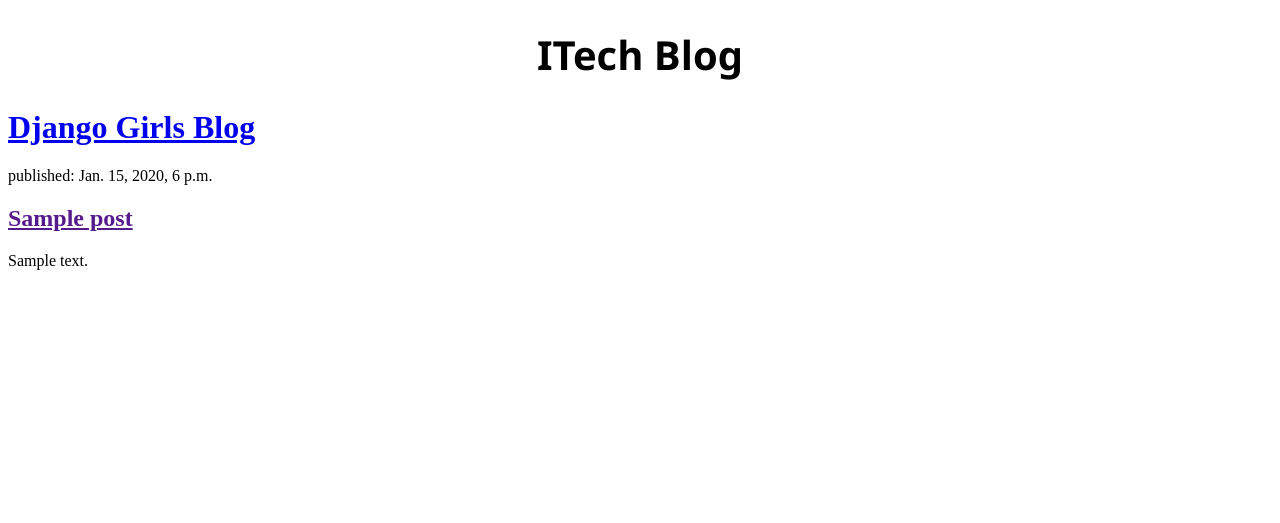
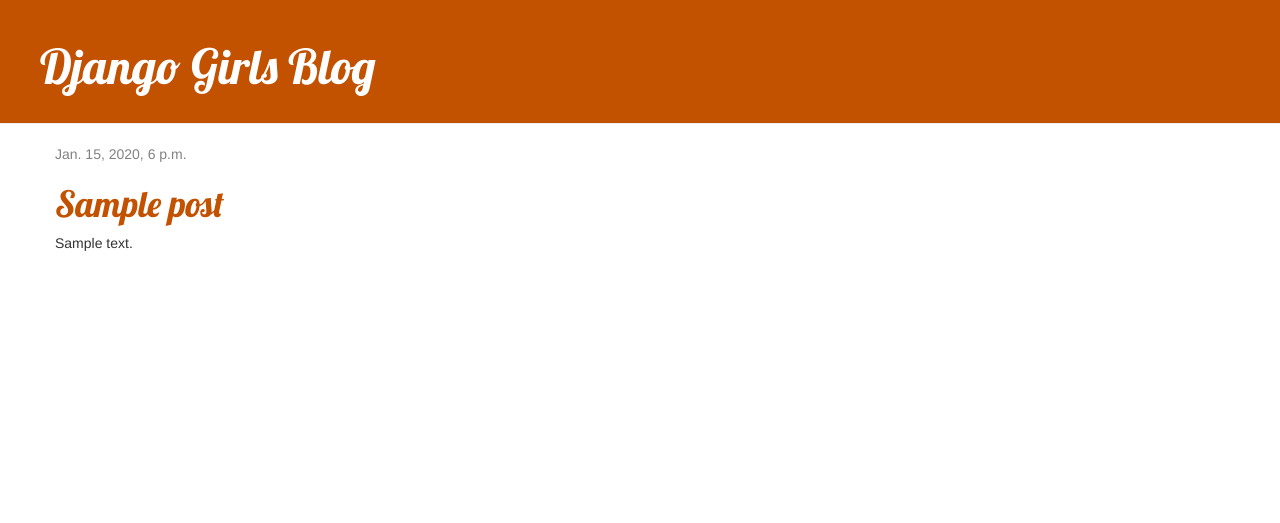
Before and after one commit to sarah1599/my-first-blog, a Django app: template blog/templates/blog/post_list.html in a window 1280 px wide. Shown: the top 523 px of the page. Run offline with Django 3.2, Linux system fonts and the light colour scheme; the template is opened without the code that fills it: values that come from a table or form of the project are taken from there, others are empty; tables that the repository leaves empty hold one stand-in row (values such as "Sample post"); some libraries are stand-ins or nearby versions.

Commit message:
Added view and template for detailed blog post as well as CSS for the site.

```diff
--- /dev/null
+++ b/blog/static/css/blog.css
@@ -0,0 +1,50 @@
+h1 a, h2 a {
+    color: #C25100;
+    font-family: 'Lobster';
+}
+.page-header {
+    background-color: #C25100;
+    margin-top: 0;
+    padding: 20px 20px 20px 40px;
+}
+
+.page-header h1, .page-header h1 a, .page-header h1 a:visited, .page-header h1 a:active {
+    color: #ffffff;
+    font-size: 36pt;
+    text-decoration: none;
+}
+
+.content {
+    margin-left: 40px;
+}
+
+h1, h2, h3, h4 {
+    font-family: 'Lobster', cursive;
+}
+
+.date {
+    color: #828282;
+}
+
+.save {
+    float: right;
+}
+
+.post-form textarea, .post-form input {
+    width: 100%;
+}
+
+.top-menu, .top-menu:hover, .top-menu:visited {
+    color: #ffffff;
+    float: right;
+    font-size: 26pt;
+    margin-right: 20px;
+}
+
+.post {
+    margin-bottom: 70px;
+}
+
+.post h2 a, .post h2 a:visited {
+    color: #000000;
+}
--- /dev/null
+++ b/blog/templates/blog/base.html
@@ -0,0 +1,23 @@
+{% load static %}
+<html>
+    <head>
+        <title>Django Girls blog</title>
+        <link rel="stylesheet" href="//maxcdn.bootstrapcdn.com/bootstrap/3.2.0/css/bootstrap.min.css">
+        <link rel="stylesheet" href="//maxcdn.bootstrapcdn.com/bootstrap/3.2.0/css/bootstrap-theme.min.css">
+        <link href='//fonts.googleapis.com/css?family=Lobster&subset=latin,latin-ext' rel='stylesheet' type='text/css'>
+        <link rel="stylesheet" href="{% static 'css/blog.css' %}">
+    </head>
+    <body>
+        <div class="page-header">
+            <h1><a href="/">Django Girls Blog</a></h1>
+        </div>
+        <div class="content container">
+            <div class="row">
+                <div class="col-md-8">
+                {% block content %}
+                {% endblock %}
+                </div>
+            </div>
+        </div>
+    </body>
+</html>
--- a/blog/templates/blog/post_list.html
+++ b/blog/templates/blog/post_list.html
@@ -1,27 +1,37 @@
-<!DOCTYPE html>
-<html lang="en">
+{% extends 'blog/base.html' %}
+{% load static %}
+
+
+<html>
     <head>
-    <meta charset="UTF-8">
-    <meta name="viewport" content="width=device-width, initial-scale=1.0">
-    <meta http-equiv="X-UA-Compatible" content="ie=edge">
         <title>ITech Blog</title>
-
+        <link rel="stylesheet" href="//maxcdn.bootstrapcdn.com/bootstrap/3.2.0/css/bootstrap.min.css">
+        <link rel="stylesheet" href="//maxcdn.bootstrapcdn.com/bootstrap/3.2.0/css/bootstrap-theme.min.css">
+        <link rel="stylesheet" href="{% static 'css/blog.css' %}">
+        <link href="//fonts.googleapis.com/css?family=Lobster&subset=latin,latin-ext" rel="stylesheet" type="text/css">
     </head>
     <body>
-    <center><h1 style="font-size:40px;font-family:'Segoe UI', Tahoma, Geneva, Verdana, sans-serif">ITech Blog</h1></center>
-    <!----<img src="/blog/templates/blog/tech.jpg" width="24" height="39">>-->
-
-    <div>
+        <div class="page-header">
             <h1><a href="/">Django Girls Blog</a></h1>
         </div>
 
+        <div class="content container">
+            <div class="row">
+                <div class="col-md-8">
+                    {% block content %}
                         {% for post in posts %}
-    <div>
-        <p>published: {{ post.published_date }}</p>
-        <h2><a href="">{{ post.title }}</a></h2>
+                            <div class="post">
+                                <div class="date">
+                                    {{ post.published_date }}
+                                </div>
+                                <h1><a href="{% url 'post_detail' pk=post.pk %}">{{ post.title }}</a></h1>
                                 <p>{{ post.text|linebreaksbr }}</p>
                             </div>
                         {% endfor %}
+                    {% endblock %}
+                </div>
+            </div>
+        </div>
 
     </body>
 </html>
--- a/blog/urls.py
+++ b/blog/urls.py
@@ -3,4 +3,5 @@
 
 urlpatterns = [
     path('', views.post_list, name='post_list'),
+    path('post/<int:pk>/', views.post_detail, name='post_detail'),
 ]
--- a/blog/views.py
+++ b/blog/views.py
@@ -1,8 +1,13 @@
 from django.shortcuts import render
 from django.utils import timezone
 from .models import Post
+from django.shortcuts import render, get_object_or_404
 
 
 def post_list(request):
     posts = Post.objects.filter(published_date__lte=timezone.now()).order_by('published_date')
     return render(request, 'blog/post_list.html', {'posts': posts})
+
+def post_detail(request, pk):
+    post = get_object_or_404(Post, pk=pk)
+    return render(request, 'blog/post_detail.html', {'post': post})
```
Also changed, not shown: blog/templates/blog/post_detail.html (added, +13 -0 lines), blog/templates/1.png (renamed from blog/templates/blog/1.png), blog/templates/tech.jpg (renamed from blog/templates/blog/tech.jpg). Lines whose indentation alone changed are shown as unchanged.
